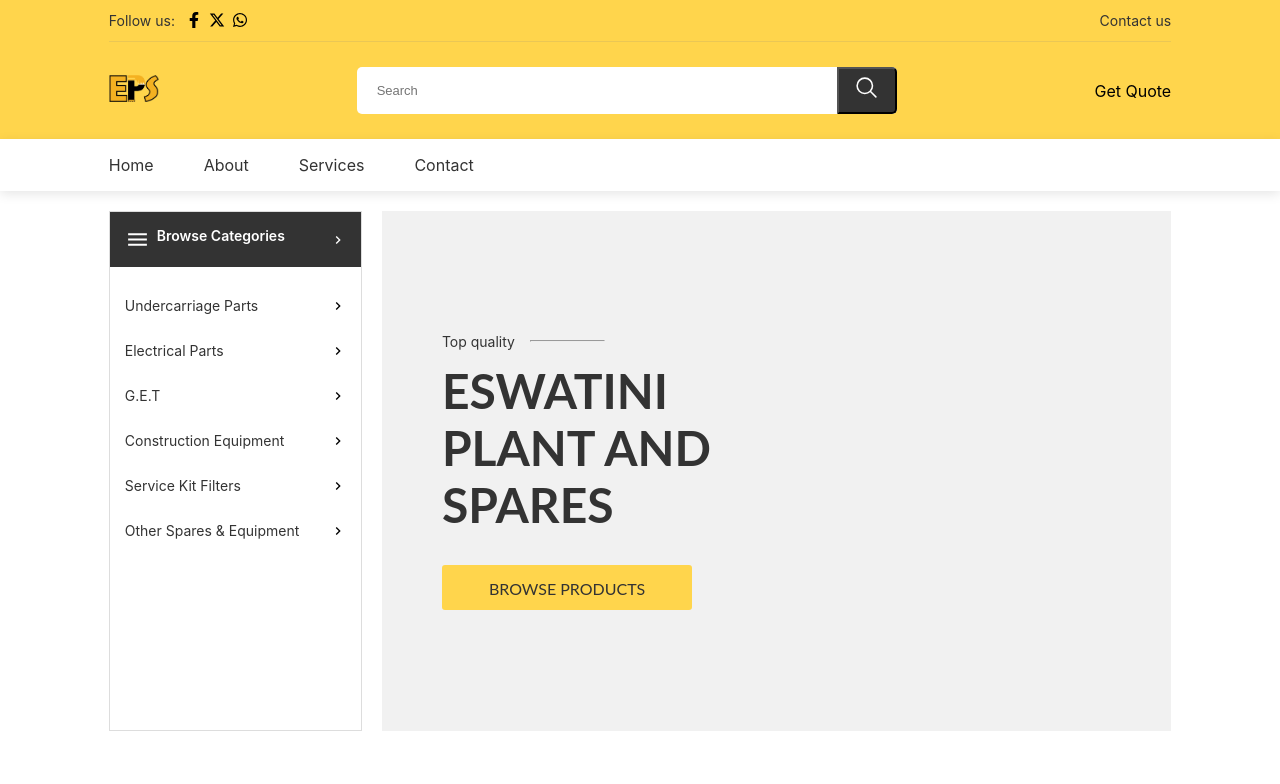
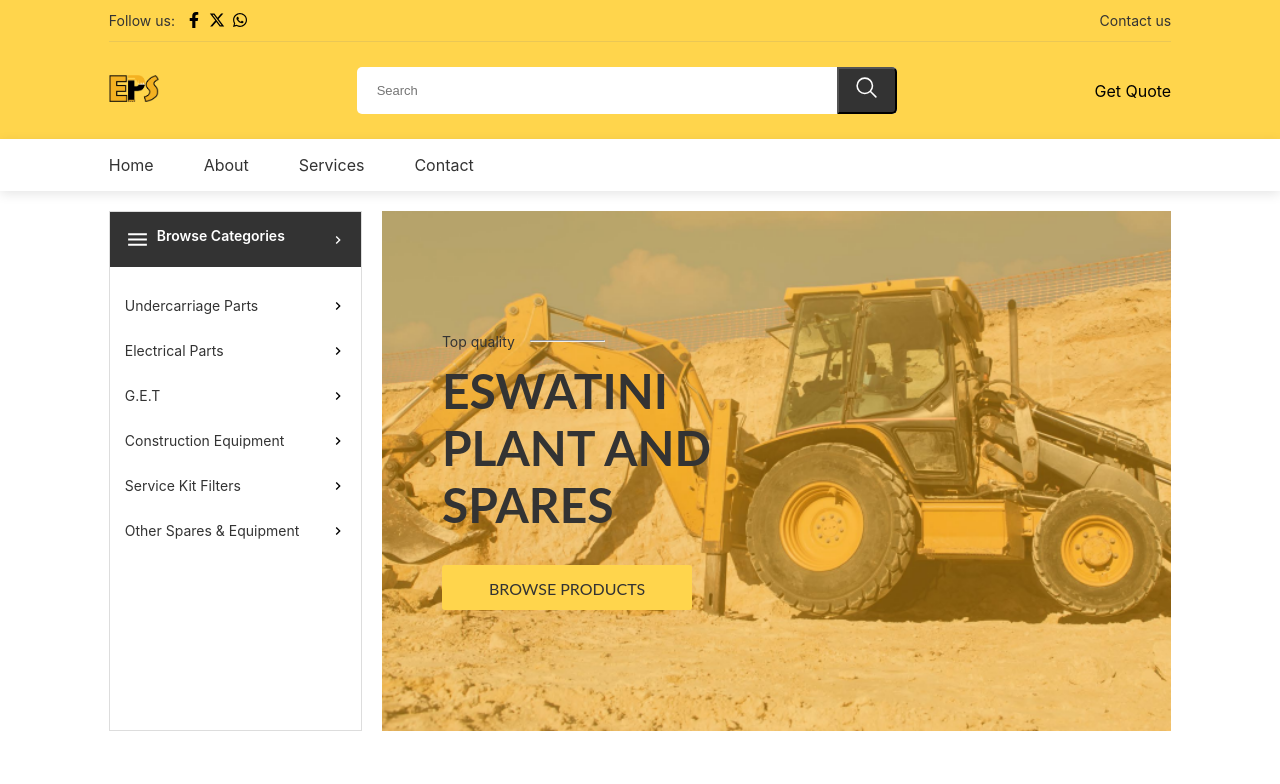
Before and after one commit to LindaniMags/eps-eswatini, a React (Create React App) app: page / in a window 1280 px wide. Shown: the top 784 px of the page. Built offline with nearby package versions, Linux system fonts and the light colour scheme.

Commit message:
hero section

```diff
--- a/src/components/Hero.js
+++ b/src/components/Hero.js
@@ -42,7 +42,13 @@
             </div>
           </div>
         </div>
-        <div className="hero-slide-con">
+        <div
+          className="hero-slide-con"
+          style={{
+            backgroundImage: "url('./images/traactor.png')",
+            backgroundSize: "cover",
+          }}
+        >
           <div className="hero-slide-text">
             <div className="top-qual-con">
               <p>Top quality</p>
```
Also changed, not shown: public/images/traactor.png (added).
